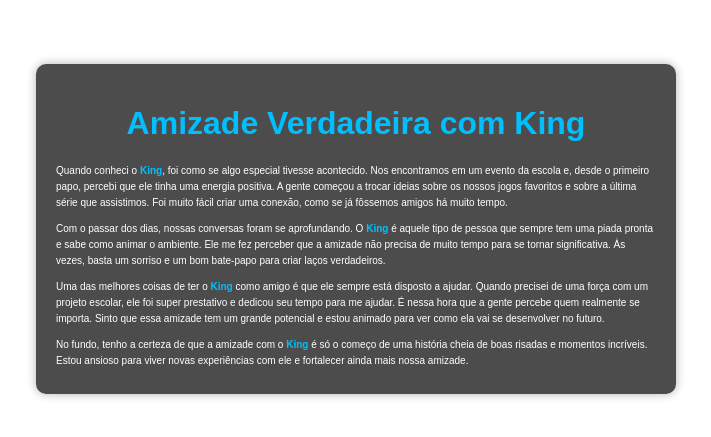
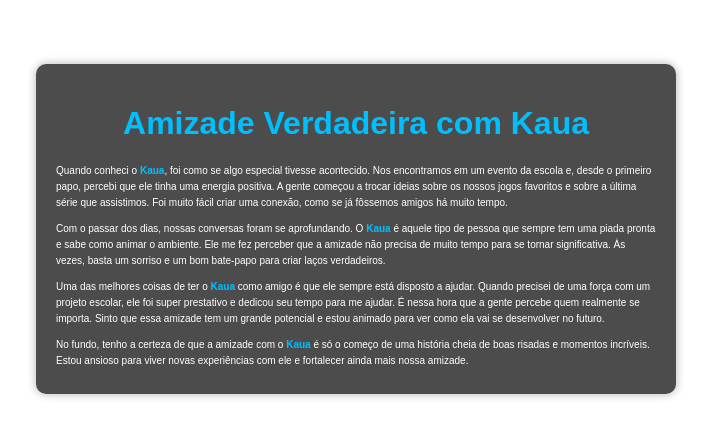
Before and after one commit to hinokame07/King, a plain HTML site: page index.html in a window 1280 px wide. Shown: the part 171-608 px from the top of the page, without its empty margins (284-995 px from the left). Drawn offline with Linux system fonts and the light colour scheme.

Commit message:
Update index.html
Rroque King por kaua

```diff
--- a/index.html
+++ b/index.html
@@ -4,7 +4,7 @@
     <meta charset="UTF-8">
     <meta http-equiv="X-UA-Compatible" content="IE=edge">
     <meta name="viewport" content="width=device-width, initial-scale=1.0">
-    <title>Amizade com King</title>
+    <title>Amizade com Kaua</title>
     <style>
         body {
             font-family: Arial, sans-serif;
@@ -47,18 +47,18 @@
 </head>
 <body>
     <div class="container">
-        <h1>Amizade Verdadeira com King</h1>
+        <h1>Amizade Verdadeira com Kaua</h1>
         <p>
-            Quando conheci o <span class="highlight">King</span>, foi como se algo especial tivesse acontecido. Nos encontramos em um evento da escola e, desde o primeiro papo, percebi que ele tinha uma energia positiva. A gente começou a trocar ideias sobre os nossos jogos favoritos e sobre a última série que assistimos. Foi muito fácil criar uma conexão, como se já fôssemos amigos há muito tempo.
+            Quando conheci o <span class="highlight">Kaua</span>, foi como se algo especial tivesse acontecido. Nos encontramos em um evento da escola e, desde o primeiro papo, percebi que ele tinha uma energia positiva. A gente começou a trocar ideias sobre os nossos jogos favoritos e sobre a última série que assistimos. Foi muito fácil criar uma conexão, como se já fôssemos amigos há muito tempo.
         </p>
         <p>
-            Com o passar dos dias, nossas conversas foram se aprofundando. O <span class="highlight">King</span> é aquele tipo de pessoa que sempre tem uma piada pronta e sabe como animar o ambiente. Ele me fez perceber que a amizade não precisa de muito tempo para se tornar significativa. Às vezes, basta um sorriso e um bom bate-papo para criar laços verdadeiros.
+            Com o passar dos dias, nossas conversas foram se aprofundando. O <span class="highlight">Kaua</span> é aquele tipo de pessoa que sempre tem uma piada pronta e sabe como animar o ambiente. Ele me fez perceber que a amizade não precisa de muito tempo para se tornar significativa. Às vezes, basta um sorriso e um bom bate-papo para criar laços verdadeiros.
         </p>
         <p>
-            Uma das melhores coisas de ter o <span class="highlight">King</span> como amigo é que ele sempre está disposto a ajudar. Quando precisei de uma força com um projeto escolar, ele foi super prestativo e dedicou seu tempo para me ajudar. É nessa hora que a gente percebe quem realmente se importa. Sinto que essa amizade tem um grande potencial e estou animado para ver como ela vai se desenvolver no futuro.
+            Uma das melhores coisas de ter o <span class="highlight">Kaua</span> como amigo é que ele sempre está disposto a ajudar. Quando precisei de uma força com um projeto escolar, ele foi super prestativo e dedicou seu tempo para me ajudar. É nessa hora que a gente percebe quem realmente se importa. Sinto que essa amizade tem um grande potencial e estou animado para ver como ela vai se desenvolver no futuro.
         </p>
         <p>
-            No fundo, tenho a certeza de que a amizade com o <span class="highlight">King</span> é só o começo de uma história cheia de boas risadas e momentos incríveis. Estou ansioso para viver novas experiências com ele e fortalecer ainda mais nossa amizade.
+            No fundo, tenho a certeza de que a amizade com o <span class="highlight">Kaua</span> é só o começo de uma história cheia de boas risadas e momentos incríveis. Estou ansioso para viver novas experiências com ele e fortalecer ainda mais nossa amizade.
         </p>
     </div>
 </body>
```
